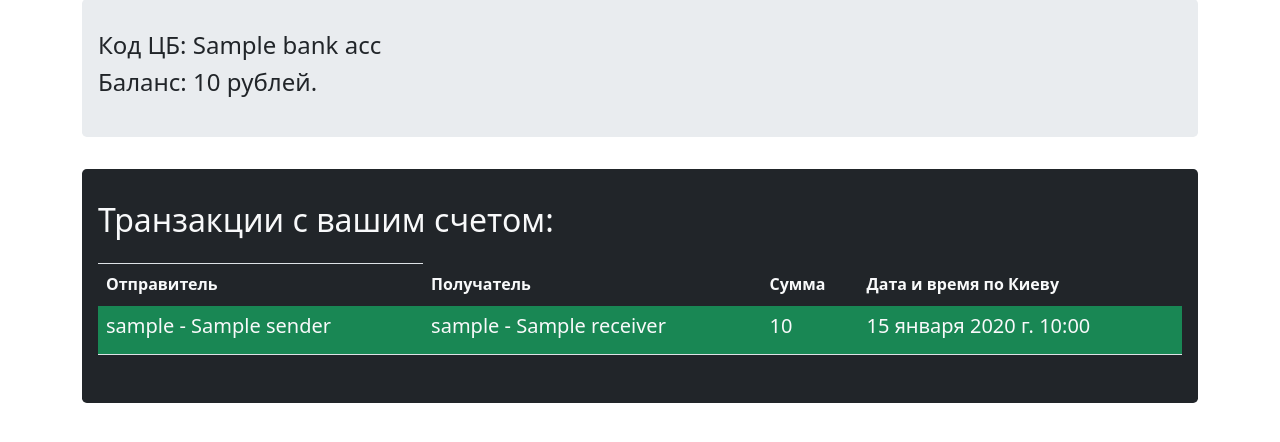
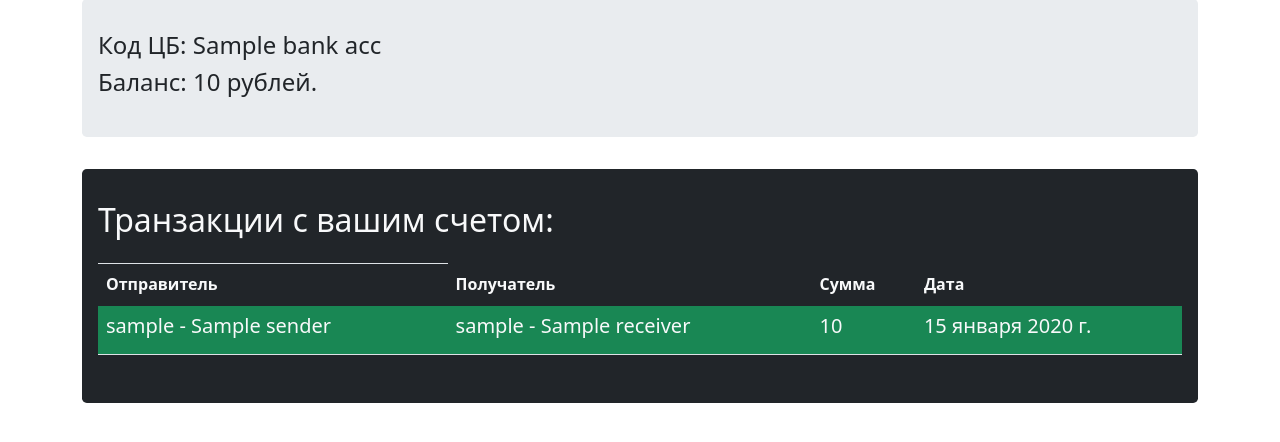
Before and after one commit to kurlikamurlika/gos_uslugi, a Django app: template bank/templates/bank/profile.html in a window 1280 px wide. Shown: the part 231-673 px from the top of the page. Run offline with Django 4.2, Linux system fonts and the light colour scheme; a user stored in the database is signed in; the template is opened without the code that fills it: most values are stand-ins (such as "Sample title", 1, 10 or a date in 2020).

Commit message:
article system

```diff
--- a/bank/templates/bank/profile.html
+++ b/bank/templates/bank/profile.html
@@ -24,7 +24,7 @@
                         <th class="text-light">Отправитель</th>
                         <th class="text-light">Получатель</th>
                         <th class="text-light">Сумма</th>
-                        <th class="text-light">Дата и время по Киеву</th>
+                        <th class="text-light">Дата</th>
                     </tr>
                 </th>
                 </thead>
@@ -38,7 +38,7 @@
                         <td><h5>{{ trans.sender.user.username }} - {{ trans.sender.name }}</h5></td>
                         <td><h5>{{ trans.receiver.user.username }} - {{ trans.receiver.name }}</h5></td>
                         <td><h5>{{ trans.amount }}</h5></td>
-                        <td><h5>{{ trans.pub_time }}</h5></td>
+                        <td><h5>{{ trans.pub_time.date }}</h5></td>
                     </tr>
                 {% endfor %}
                 </tbody>
```
